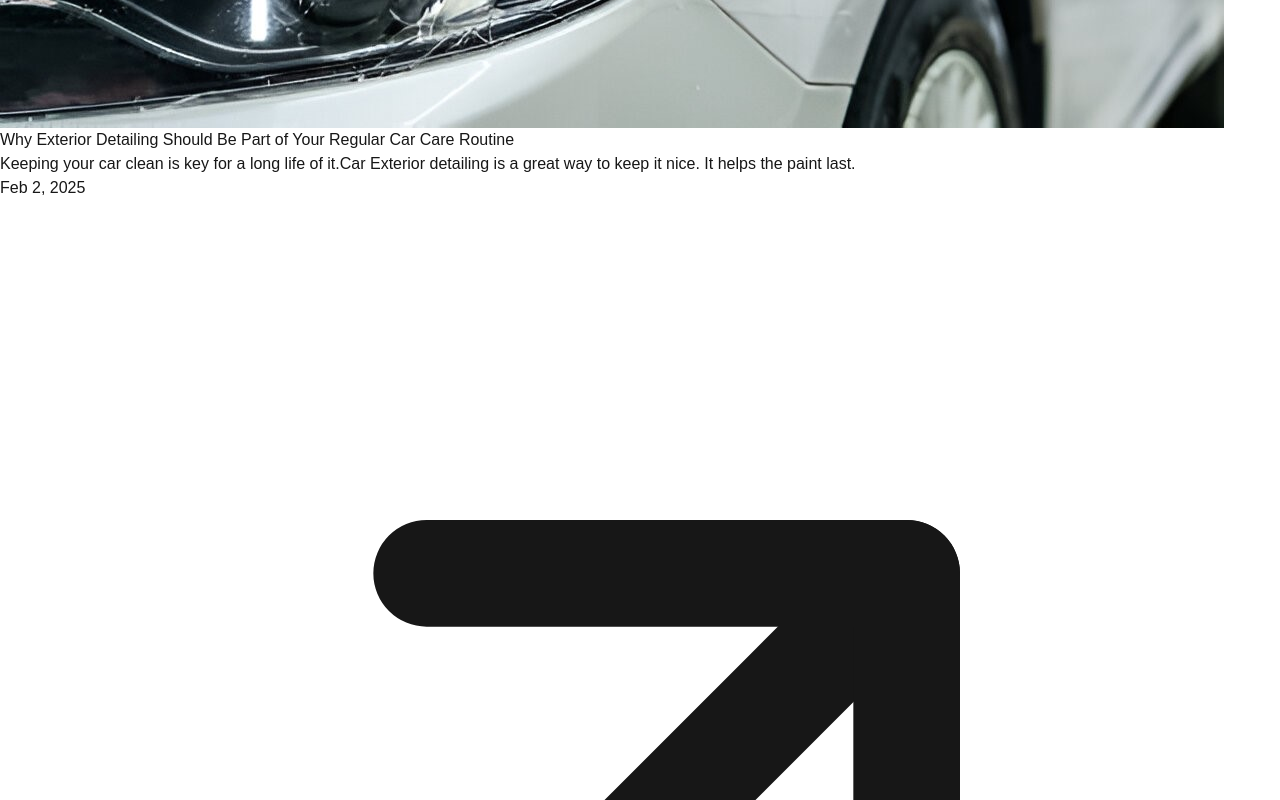
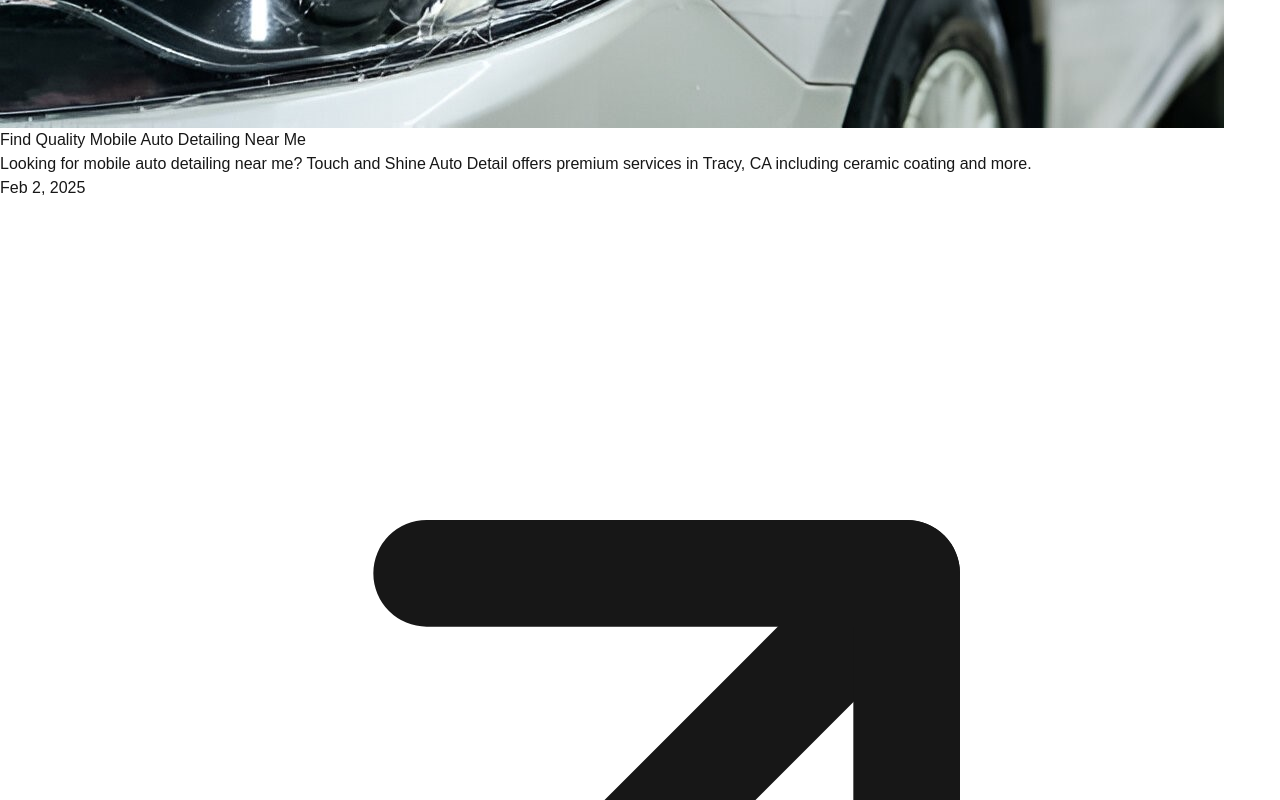
Before and after one commit to touch-shine/touch, a Next.js app: page /blogs in a window 1280 px wide. Shown: the part 1380-2180 px from the top of the page. Built offline with nearby package versions, Linux system fonts and the light colour scheme.

Commit message:
Update blog.jsx

```diff
--- a/src/app/components/Blog/blog.jsx
+++ b/src/app/components/Blog/blog.jsx
@@ -5,6 +5,16 @@ import Link from "next/link";
 
 
 const blogPosts = [
+  {
+    title:
+      "Find Quality Mobile Auto Detailing Near Me",
+    image: "/images/car-care-routine.jpg",
+    description:
+      "Looking for mobile auto detailing near me? Touch and Shine Auto Detail offers premium services in Tracy, CA including ceramic coating and more.",
+    category: "Feb 2, 2025  ",
+    readTime: "",
+    link: "/where-to-find-quality-mobile-auto-detailing-and-ceramic-coating-in-california",
+  },
   {
     title:
       "Why Exterior Detailing Should Be Part of Your Regular Car Care Routine",
```
